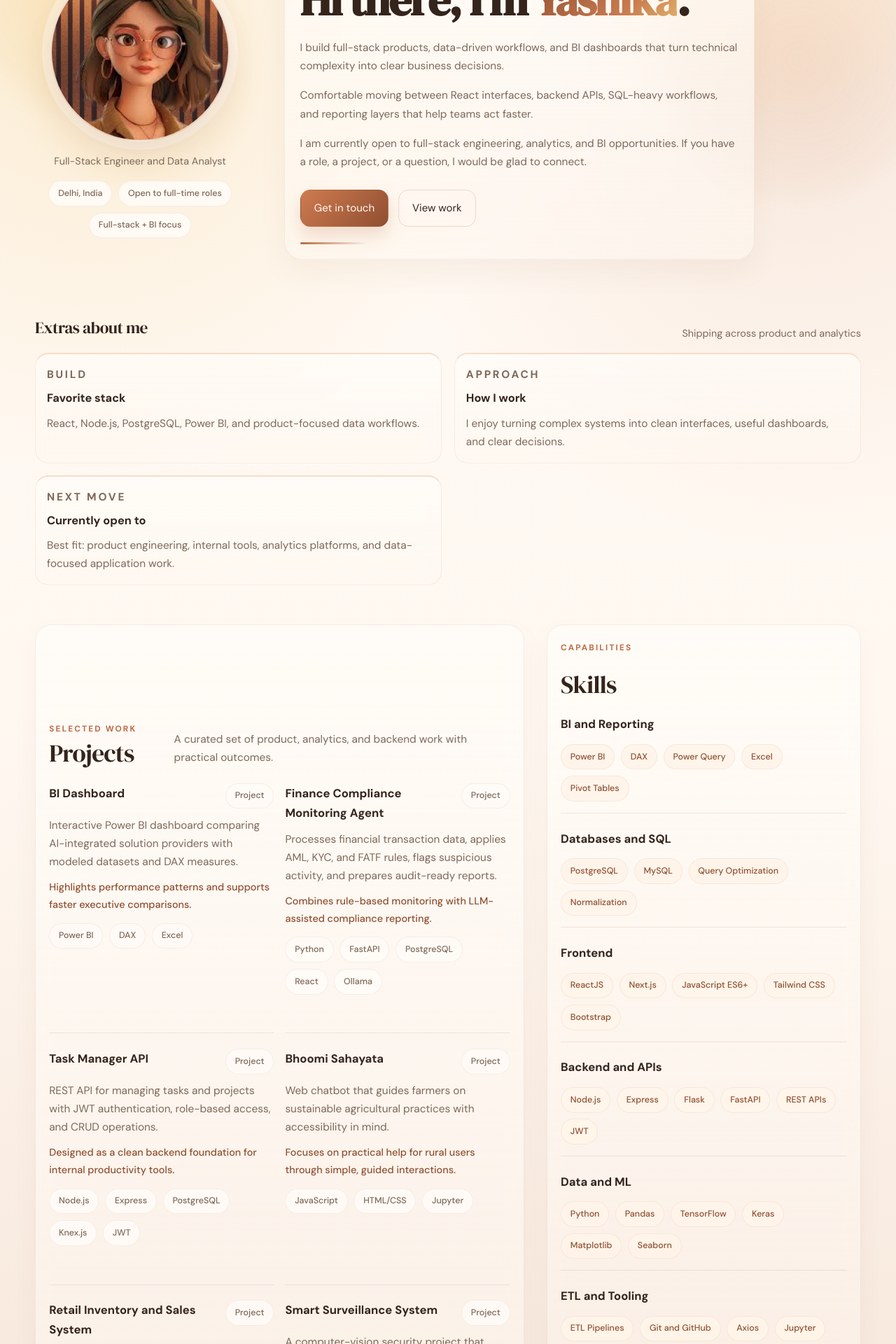
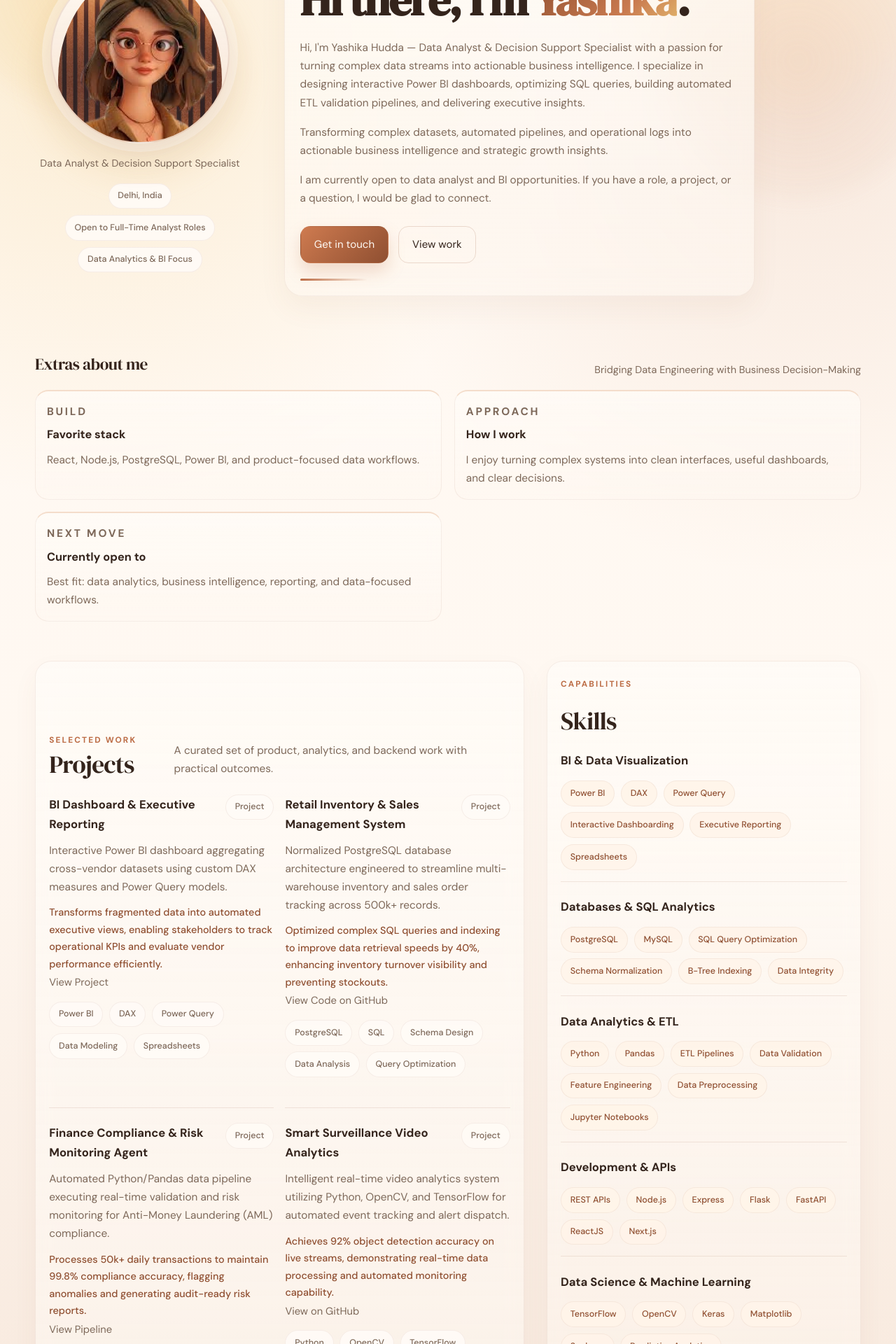
Before and after one commit to YashikaHudda/portfolio, a React (Vite) app: page / in a window 1280 px wide. Shown: the part 240-2160 px from the top of the page at 70% size. Built offline with nearby package versions, Linux system fonts and the light colour scheme; no server answers.

Commit message:
Update portfolio site content

```diff
--- a/portfolio.js
+++ b/portfolio.js
@@ -1,95 +1,110 @@
 export const portfolioData = {
   profile: {
-    role: "Full-Stack Engineer and Data Analyst",
+    role: "Data Analyst & Decision Support Specialist",
     firstName: "Yashika",
     lastName: "Hudda",
     description:
-      "I build full-stack products, data-driven workflows, and BI dashboards that turn technical complexity into clear business decisions.",
-    meta: ["Delhi, India", "Open to full-time roles", "Full-stack + BI focus"],
+      "Hi, I'm Yashika Hudda — Data Analyst & Decision Support Specialist with a passion for turning complex data streams into actionable business intelligence. I specialize in designing interactive Power BI dashboards, optimizing SQL queries, building automated ETL validation pipelines, and delivering executive insights.",
+    meta: ["Delhi, India", "Open to Full-Time Analyst Roles", "Data Analytics & BI Focus"],
   },
   spotlight: {
-    title: "Shipping across product and analytics",
+    title: "Bridging Data Engineering with Business Decision-Making",
     copy:
-      "Comfortable moving between React interfaces, backend APIs, SQL-heavy workflows, and reporting layers that help teams act faster.",
-    expertise: ["SQL", "Power BI", "ReactJS", "Node.js", "Python", "PostgreSQL"],
-    additional: ["ETL Pipelines", "Next.js", "TensorFlow", "DAX", "JWT Auth"],
+      "Transforming complex datasets, automated pipelines, and operational logs into actionable business intelligence and strategic growth insights.",
+    expertise: ["Power BI", "SQL", "DAX", "Python (Pandas)", "PostgreSQL", "Data Visualization"],
+    additional: ["ETL Pipelines", "Data Validation", "Schema Design", "React.js", "Rest APIs"],
     summary: [
-      { value: "5", label: "featured portfolio projects" },
-      { value: "6", label: "core skill clusters showcased" },
-      { value: "2", label: "research highlights included" },
+      { value: "6", label: "featured analytics & system projects" },
+      { value: "6", label: "core data & technical skill clusters" },
+      { value: "2", label: "published research papers" },
     ],
   },
   projects: [
     {
-      name: "BI Dashboard",
+      name: "BI Dashboard & Executive Reporting",
       summary:
-        "Interactive Power BI dashboard comparing AI-integrated solution providers with modeled datasets and DAX measures.",
-      outcome: "Highlights performance patterns and supports faster executive comparisons.",
-      tools: ["Power BI", "DAX", "Excel"],
+        "Interactive Power BI dashboard aggregating cross-vendor datasets using custom DAX measures and Power Query models.",
+      outcome:
+        "Transforms fragmented data into automated executive views, enabling stakeholders to track operational KPIs and evaluate vendor performance efficiently.",
+      tools: ["Power BI", "DAX", "Power Query", "Data Modeling", "Spreadsheets"],
+      href: "https://github.com/YashikaHudda",
+      linkLabel: "View Project",
     },
     {
-      name: "Finance Compliance Monitoring Agent",
+      name: "Retail Inventory & Sales Management System",
       summary:
-        "Processes financial transaction data, applies AML, KYC, and FATF rules, flags suspicious activity, and prepares audit-ready reports.",
-      outcome: "Combines rule-based monitoring with LLM-assisted compliance reporting.",
-      tools: ["Python", "FastAPI", "PostgreSQL", "React", "Ollama"],
+        "Normalized PostgreSQL database architecture engineered to streamline multi-warehouse inventory and sales order tracking across 500k+ records.",
+      outcome:
+        "Optimized complex SQL queries and indexing to improve data retrieval speeds by 40%, enhancing inventory turnover visibility and preventing stockouts.",
+      tools: ["PostgreSQL", "SQL", "Schema Design", "Data Analysis", "Query Optimization"],
+      href: "https://github.com/YashikaHudda/Retail-inventory-postgres",
+      linkLabel: "View Code on GitHub",
     },
     {
-      name: "Task Manager API",
+      name: "Finance Compliance & Risk Monitoring Agent",
       summary:
-        "REST API for managing tasks and projects with JWT authentication, role-based access, and CRUD operations.",
-      outcome: "Designed as a clean backend foundation for internal productivity tools.",
-      tools: ["Node.js", "Express", "PostgreSQL", "Knex.js", "JWT"],
+        "Automated Python/Pandas data pipeline executing real-time validation and risk monitoring for Anti-Money Laundering (AML) compliance.",
+      outcome:
+        "Processes 50k+ daily transactions to maintain 99.8% compliance accuracy, flagging anomalies and generating audit-ready risk reports.",
+      tools: ["Python", "Pandas", "PostgreSQL", "Risk Analytics", "Data Validation", "ETL"],
+      href: "https://github.com/YashikaHudda",
+      linkLabel: "View Pipeline",
+    },
+    {
+      name: "Smart Surveillance Video Analytics",
+      summary:
+        "Intelligent real-time video analytics system utilizing Python, OpenCV, and TensorFlow for automated event tracking and alert dispatch.",
+      outcome:
+        "Achieves 92% object detection accuracy on live streams, demonstrating real-time data processing and automated monitoring capability.",
+      tools: ["Python", "OpenCV", "TensorFlow", "Flask", "Performance Analytics"],
+      href: "https://github.com/YashikaHudda/Smart-Surveillance-System",
+      linkLabel: "View on GitHub",
+    },
+    {
+      name: "Task Manager & Data Integrity API",
+      summary:
+        "Relational PostgreSQL backend with Knex.js migrations designed with strict data validation and transactional access layers.",
+      outcome:
+        "Ensures 100% data integrity and reliable status tracking across high-concurrency task operations.",
+      tools: ["PostgreSQL", "SQL", "Knex.js", "Node.js", "Data Integrity"],
+      href: "https://github.com/YashikaHudda",
+      linkLabel: "View API Backend",
     },
     {
       name: "Bhoomi Sahayata",
       summary:
-        "Web chatbot that guides farmers on sustainable agricultural practices with accessibility in mind.",
-      outcome: "Focuses on practical help for rural users through simple, guided interactions.",
-      tools: ["JavaScript", "HTML/CSS", "Jupyter"],
-    },
-    {
-      name: "Retail Inventory and Sales System",
-      summary:
-        "Database schema for a multi-warehouse retail business covering inventory, sales orders, CRM, and sample datasets.",
-      outcome: "Supports operational visibility across warehouse and sales processes.",
-      tools: ["PostgreSQL", "Data Modeling"],
-    },
-    {
-      name: "Smart Surveillance System",
-      summary:
-        "A computer-vision security project that combines real-time video analysis, object detection, and alerting for intelligent surveillance workflows.",
+        "Guided accessibility chatbot designed to analyze agricultural data and deliver simple, practical insights for rural sustainable farming.",
       outcome:
-        "Demonstrates practical computer vision and automation for safer, more responsive environment monitoring.",
-      tools: ["Python", "OpenCV", "TensorFlow", "Flask"],
-      href: "https://github.com/YashikaHudda/Smart-Surveillance-System",
-      linkLabel: "View on GitHub",
+        "Translates complex agricultural guidelines into easy-to-follow actionable decision paths for non-technical end users.",
+      tools: ["JavaScript", "HTML/CSS", "Jupyter", "Data Storytelling"],
+      href: "https://github.com/YashikaHudda",
+      linkLabel: "View Application",
     },
   ],
   skills: [
     {
-      title: "BI and Reporting",
-      items: ["Power BI", "DAX", "Power Query", "Excel", "Pivot Tables"],
+      title: "BI & Data Visualization",
+      items: ["Power BI", "DAX", "Power Query", "Interactive Dashboarding", "Executive Reporting", "Spreadsheets"],
     },
     {
-      title: "Databases and SQL",
-      items: ["PostgreSQL", "MySQL", "Query Optimization", "Normalization"],
+      title: "Databases & SQL Analytics",
+      items: ["PostgreSQL", "MySQL", "SQL Query Optimization", "Schema Normalization", "B-Tree Indexing", "Data Integrity"],
     },
     {
-      title: "Frontend",
-      items: ["ReactJS", "Next.js", "JavaScript ES6+", "Tailwind CSS", "Bootstrap"],
+      title: "Data Analytics & ETL",
+      items: ["Python", "Pandas", "ETL Pipelines", "Data Validation", "Feature Engineering", "Data Preprocessing", "Jupyter Notebooks"],
     },
     {
-      title: "Backend and APIs",
-      items: ["Node.js", "Express", "Flask", "FastAPI", "REST APIs", "JWT"],
+      title: "Development & APIs",
+      items: ["REST APIs", "Node.js", "Express", "Flask", "FastAPI", "ReactJS", "Next.js"],
     },
     {
-      title: "Data and ML",
-      items: ["Python", "Pandas", "TensorFlow", "Keras", "Matplotlib", "Seaborn"],
+      title: "Data Science & Machine Learning",
+      items: ["TensorFlow", "OpenCV", "Keras", "Matplotlib", "Seaborn", "Predictive Analytics"],
     },
     {
-      title: "ETL and Tooling",
-      items: ["ETL Pipelines", "Git and GitHub", "Axios", "Jupyter", "Power BI Service"],
+      title: "ETL & Data Tooling",
+      items: ["ETL Pipelines", "Git and GitHub", "Data Validation", "Jupyter", "Power BI Service"],
     },
   ],
   research: [
@@ -108,9 +123,9 @@ export const portfolioData = {
   ],
   contact: {
     intro:
-      "I am currently open to full-stack engineering, analytics, and BI opportunities. If you have a role, a project, or a question, I would be glad to connect.",
+      "I am currently open to data analyst and BI opportunities. If you have a role, a project, or a question, I would be glad to connect.",
     availability:
-      "Best fit: product engineering, internal tools, analytics platforms, and data-focused application work.",
+      "Best fit: data analytics, business intelligence, reporting, and data-focused workflows.",
     links: [
       {
         label: "Email",
--- a/src/App.jsx
+++ b/src/App.jsx
@@ -1,4 +1,3 @@
-import { useEffect } from "react";
 import avatarImage from "./avatarData.js";
 import { portfolioData } from "../portfolio.js";
 
@@ -39,22 +38,6 @@
     <path d="M113 163c-13 1-22 5-29 15 6-30 14-51 29-68v53Z" fill="url(#hair)"/>
   </svg>
 `)}`;
-
-// #region debug-point A:avatar-report
-const reportAvatarDebug = (hypothesisId, msg, data = {}) =>
-  fetch("http://127.0.0.1:7777/event", {
-    method: "POST",
-    body: JSON.stringify({
-      sessionId: "live-avatar-404",
-      runId: "pre-fix",
-      hypothesisId,
-      location: "src/App.jsx",
-      msg: `[DEBUG] ${msg}`,
-      data,
-      ts: Date.now(),
-    }),
-  }).catch(() => {});
-// #endregion
 
 function App() {
   const { profile, spotlight, projects, skills, research, contact } = portfolioData;
@@ -98,16 +81,6 @@ function App() {
     window.location.href = mailto;
   };
 
-  useEffect(() => {
-    // #region debug-point A:avatar-src
-    reportAvatarDebug("A", "avatar src resolved", {
-      avatarSrc,
-      baseUrl: import.meta.env.BASE_URL,
-      locationHref: typeof window !== "undefined" ? window.location.href : null,
-    });
-    // #endregion
-  }, [avatarSrc]);
-
   return (
     <div className="page-shell">
       <div className="background-motion" aria-hidden="true">
@@ -145,22 +118,7 @@ function App() {
                   src={avatarSrc}
                   alt={`${profile.firstName} profile avatar`}
                   className="avatar-image"
-                  onLoad={(e) => {
-                    // #region debug-point B:avatar-load
-                    reportAvatarDebug("B", "avatar image loaded", {
-                      currentSrc: e.currentTarget.currentSrc,
-                      naturalWidth: e.currentTarget.naturalWidth,
-                      naturalHeight: e.currentTarget.naturalHeight,
-                    });
-                    // #endregion
-                  }}
                   onError={(e) => {
-                    // #region debug-point C:avatar-error
-                    reportAvatarDebug("C", "avatar image failed", {
-                      currentSrc: e.currentTarget.currentSrc,
-                      src: e.currentTarget.src,
-                    });
-                    // #endregion
                     e.currentTarget.src = avatarIllustration;
                   }}
                 />
--- a/src/styles.css
+++ b/src/styles.css
@@ -274,6 +274,9 @@ a {
   aspect-ratio: 1;
   border-radius: 50%;
   overflow: hidden;
+  display: grid;
+  place-items: center;
+  padding: 0.55rem;
   background:
     linear-gradient(180deg, rgba(255, 252, 249, 0.95), rgba(244, 221, 203, 0.84));
   border: 2px solid rgba(143, 79, 49, 0.12);
@@ -286,8 +289,10 @@ a {
   display: block;
   width: 100%;
   height: 100%;
-  object-fit: cover;
-  object-position: center top;
+  border-radius: 50%;
+  object-fit: contain;
+  object-position: center;
+  background: #f2e4d6;
 }
 
 .avatar-caption {
```
Also changed, not shown: public/avatar.jpg (renamed from avatar.jpg), 7 other files (tests, documents, lock files or other folders).
